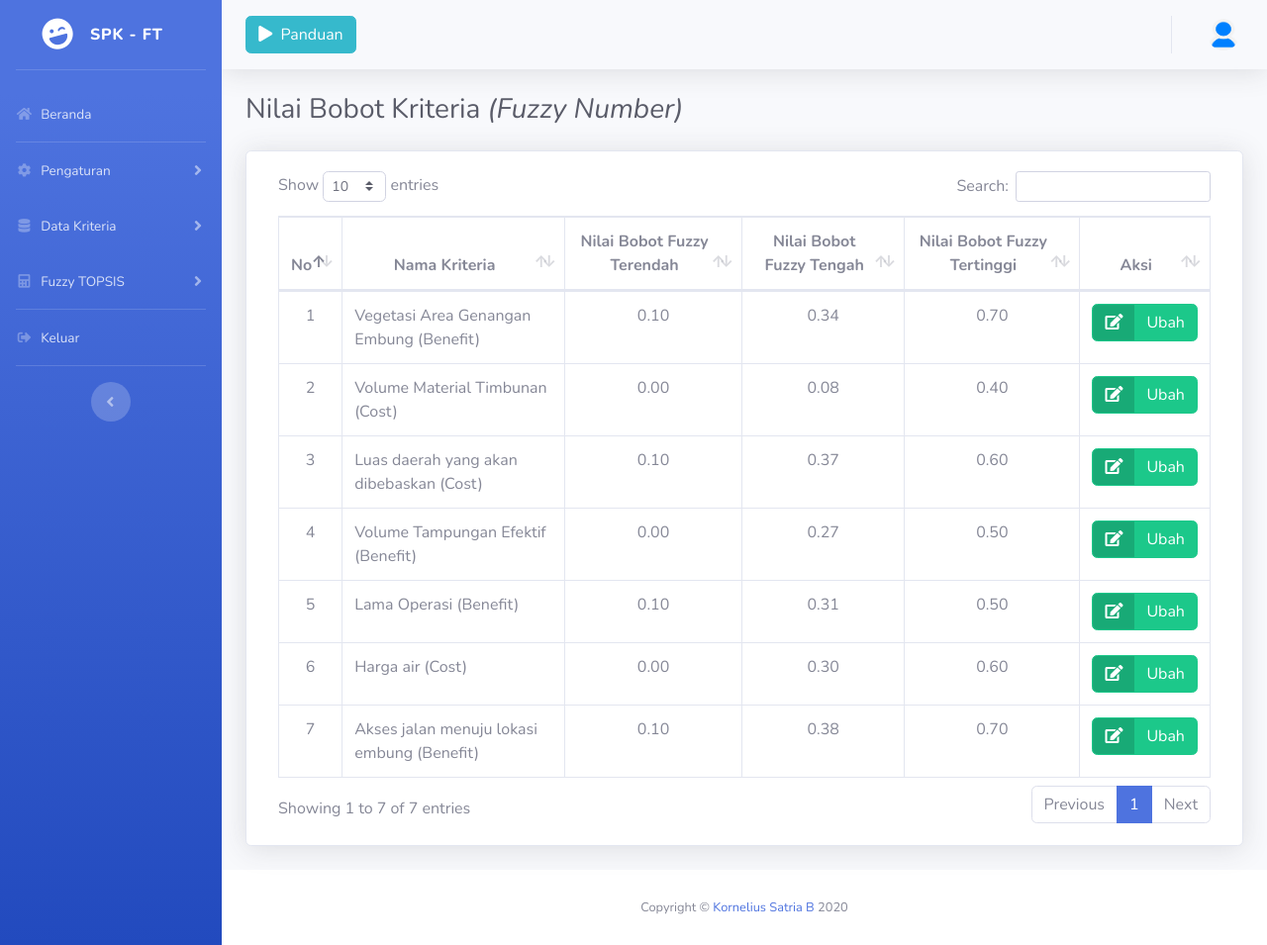
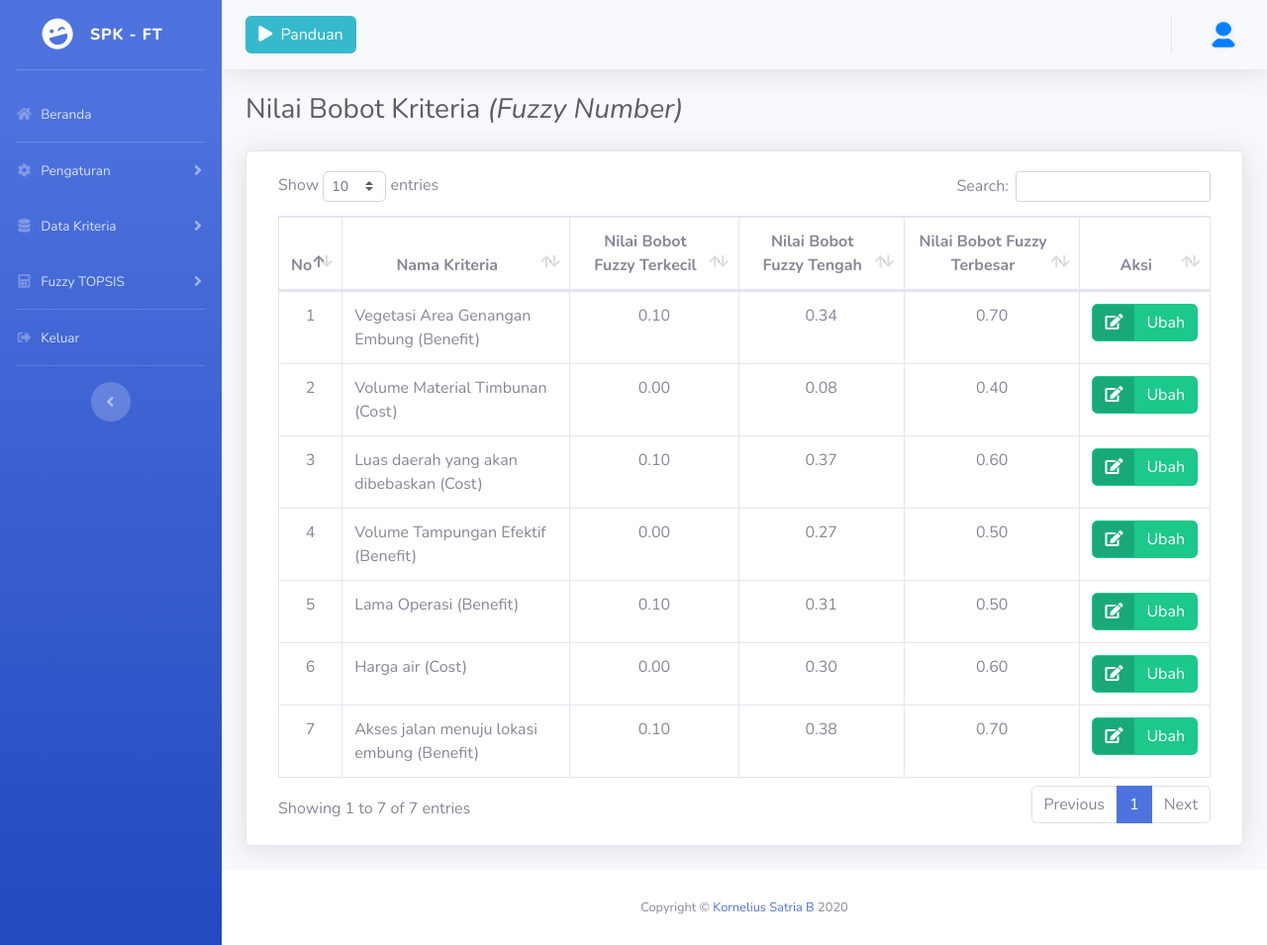
Before and after one commit to korneliussb/tugas-akhir-spk-fuzzy-topsis-dss, a CodeIgniter app: page /spkfu/nilaibobotkriteria in a window 1280 px wide. Shown: the whole page at 99% size. Run offline with CodeIgniter, Linux system fonts and the light colour scheme; the visitor is signed in with stand-in values (Sample User, id 1); data comes from the database, SQL or seed files in the repository; data that the repository does not hold is empty.

Commit message:
Nilai Bobot information

```diff
--- a/application/views/admin/nilaibobotkriteria.php
+++ b/application/views/admin/nilaibobotkriteria.php
@@ -31,9 +31,9 @@
                         <tr style="text-align: center">
                             <th>No</th>
                             <th>Nama Kriteria</th>
-                            <th>Nilai Bobot Fuzzy Terendah</th>
-						    <th>Nilai Bobot Fuzzy Tengah</th>
-							<th>Nilai Bobot Fuzzy Tertinggi</th>
+                            <th>Nilai Bobot Fuzzy Terkecil</th>
+							<th>Nilai Bobot Fuzzy Tengah</th>
+							<th>Nilai Bobot Fuzzy Terbesar</th>
                             <th style="text-align: center">Aksi</th>
                         </tr>
                     </thead>
--- a/application/views/fuzzytopsis/terbobot.php
+++ b/application/views/fuzzytopsis/terbobot.php
@@ -247,9 +247,9 @@
                         <tr>
                             <th>No</th>
                             <th>Nama Kriteria</th>
-                            <th>Nilai Bobot Fuzzy Terendah</th>
+                            <th>Nilai Bobot Fuzzy Terkecil</th>
 							<th>Nilai Bobot Fuzzy Tengah</th>
-							<th>Nilai Bobot Fuzzy Tertinggi</th>
+							<th>Nilai Bobot Fuzzy Terbesar</th>
                         </tr>
                     </thead>
                     <tbody>
--- a/application/views/welcome_message.php
+++ b/application/views/welcome_message.php
@@ -267,9 +267,9 @@ defined('BASEPATH') or exit('No direct script access allowed');
 								<tr style="text-align: center">
 									<th>No</th>
 									<th>Nama Kriteria</th>
-									<th>Nilai Bobot Fuzzy Terendah</th>
+									<th>Nilai Bobot Fuzzy Terkecil</th>
 									<th>Nilai Bobot Fuzzy Tengah</th>
-									<th>Nilai Bobot Fuzzy Tertinggi</th>
+									<th>Nilai Bobot Fuzzy Terbesar</th>
 
 								</tr>
 							</thead>
```
